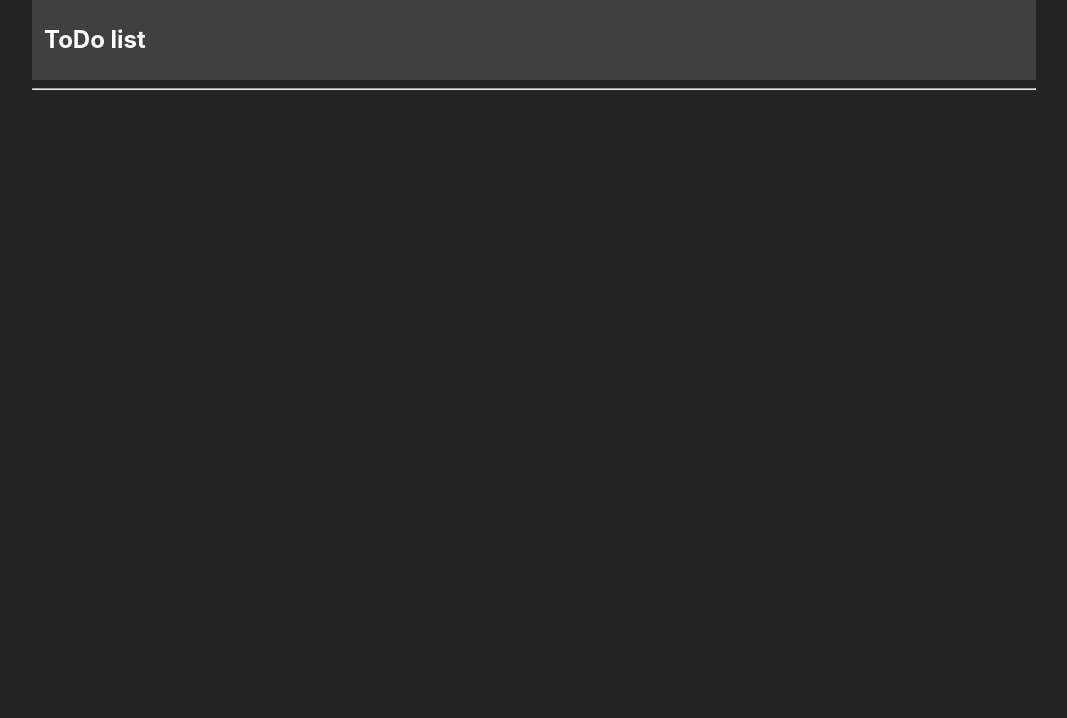
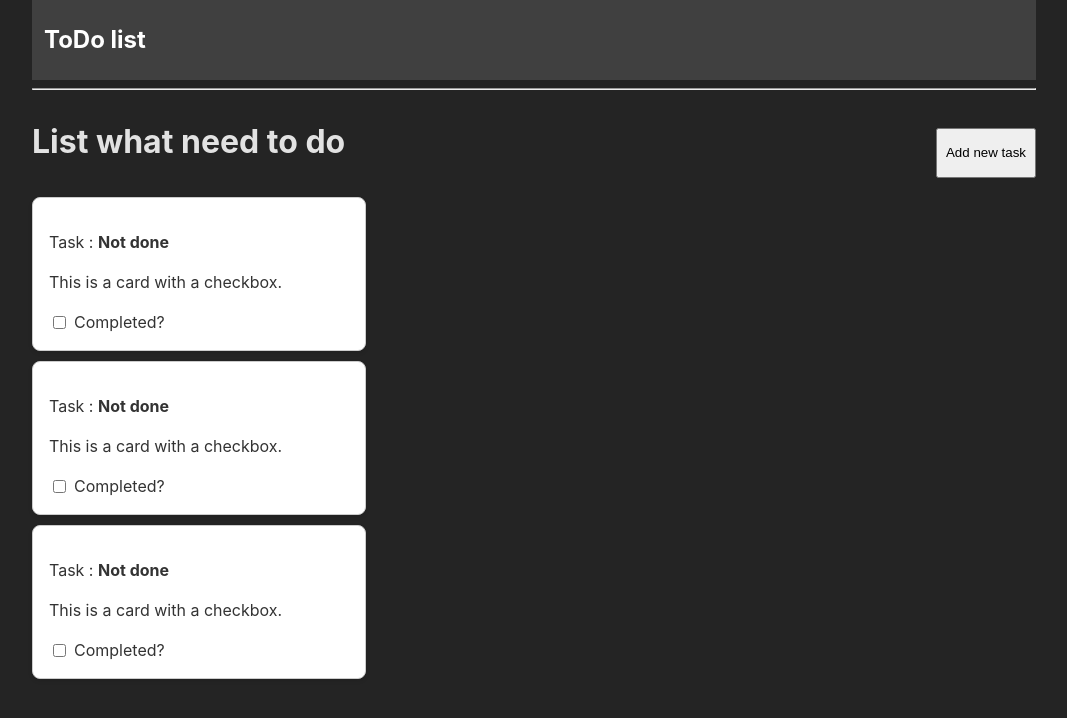
Before and after one commit to koog7/ToDoRedux, a React (Vite) app: page / in a window 1280 px wide. Shown: the top 718 px of the page, without its empty margins (106-1173 px from the left). Built offline with nearby package versions, Linux system fonts and the light colour scheme; the HTML template or start-up script is replaced by a standard one.

Commit message:
Добавлена структура главной страницы и карточки , а так же добавлены стили

```diff
--- a/src/App.css
+++ b/src/App.css
@@ -21,3 +21,29 @@
   font-size: 1.5rem;
   color: white;
 }
+.card {
+  border: 1px solid #ccc;
+  border-radius: 8px;
+  padding: 16px;
+  width: 300px;
+  box-shadow: 0 2px 4px rgba(0, 0, 0, 0.1);
+  margin: 10px 0 10px 0;
+  background-color: #fff;
+}
+
+.card-text {
+  font-size: 1rem;
+  color: #333;
+  margin-bottom: 16px;
+}
+
+.card-checkbox-label {
+  display: flex;
+  align-items: center;
+  font-size: 1rem;
+  color: #333;
+}
+
+.card-checkbox {
+  margin-right: 8px;
+}
--- a/src/components/Card.tsx
+++ b/src/components/Card.tsx
@@ -1,7 +1,15 @@
 const Card = () => {
     return (
-        <div>
-
+        <div className="card">
+            <p style={{color: '#333'}}>Task : <strong>{'Not done'}</strong></p>
+            <p className="card-text">This is a card with a checkbox.</p>
+            <label className="card-checkbox-label">
+                <input
+                    type="checkbox"
+                    className="card-checkbox"
+                />
+                Completed?
+            </label>
         </div>
     );
 };
--- a/src/containers/Home.tsx
+++ b/src/containers/Home.tsx
@@ -1,7 +1,17 @@
+import Card from "../components/Card.tsx";
+
 const Home = () => {
     return (
         <div>
-
+            <div style={{display: 'flex', justifyContent: 'space-between'}}>
+                <h1 style={{marginTop: '20px'}}>List what need to do</h1>
+                <button style={{width: '100px', height: '50px', marginTop: '30px'}}>Add new task</button>
+            </div>
+            <div>
+                <Card />
+                <Card />
+                <Card />
+            </div>
         </div>
     );
 };
```
